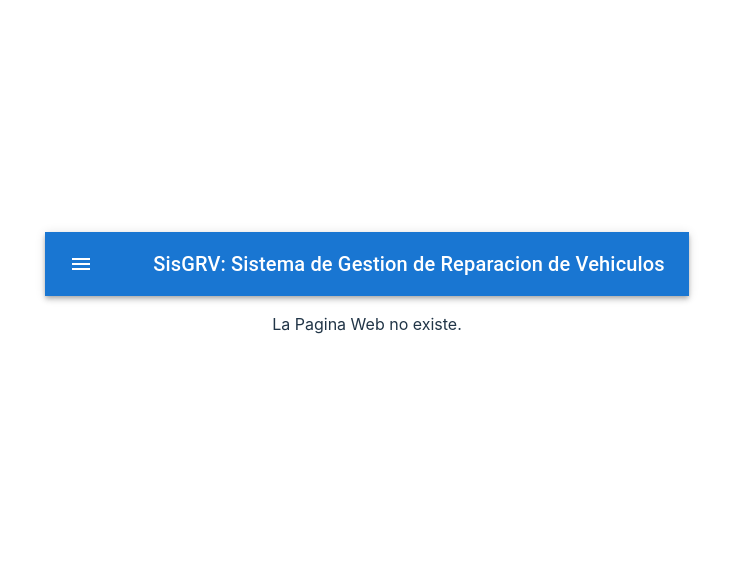
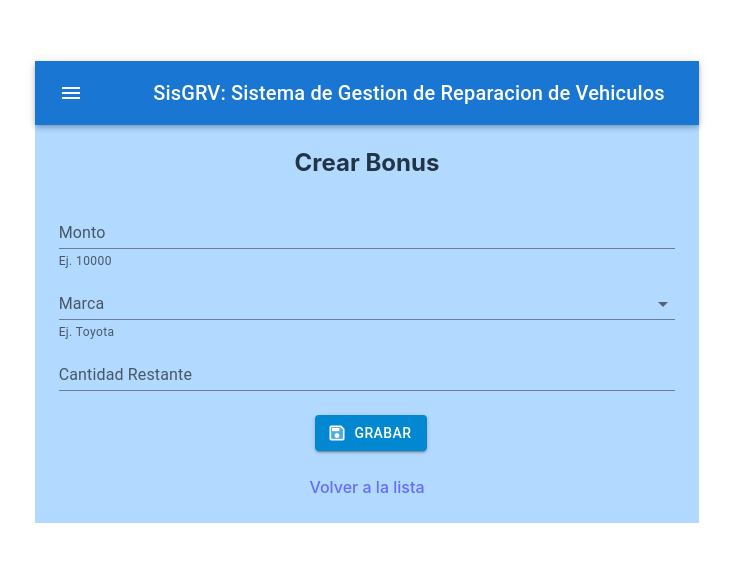
Before and after one commit to Irictm/lab1TingesoFrontend, a React (Vite) app: page /bonus/add in a window 1280 px wide. Shown: the part 108-670 px from the top of the page, without its empty margins (273-1006 px from the left). Built offline with nearby package versions, Linux system fonts and the light colour scheme.

Commit message:
Se agrega Home, se restringen las selecciones para campos en la creacion y edicion de entidades que deberian tener limitadas opciones.

```diff
--- a/src/App.jsx
+++ b/src/App.jsx
@@ -9,6 +9,8 @@ import AddEditRepair from './components/AddEditRepair';
 import AddOperation from './components/AddOperation';
 import R1VehicleReport from './components/R1VehicleReport';
 import BonusList from './components/BonusList';
+import AddEditBonus from './components/AddEditBonus';
+import Home from './components/Home';
 
 function App() {
   return (
@@ -16,6 +18,7 @@ function App() {
     <div className="container">
       <Navbar></Navbar>
       <Routes>
+        <Route path="/home" element={<Home/>}/>
         <Route path="/vehicles/add" element={<AddEditVehicle/>}/>
         <Route path="/vehicles/edit/:id" element={<AddEditVehicle/>}/>
         <Route path="/vehicles" element={<VehicleList/>} />
@@ -24,6 +27,8 @@ function App() {
         <Route path="/repairs/edit/:id" element={<AddEditRepair/>}/>
         <Route path="/operation/add" element={<AddOperation/>} />
         <Route path="/bonus" element={<BonusList/>} />
+        <Route path="/bonus/add" element={<AddEditBonus/>} />
+        <Route path="/bonus/edit/:id" element={<AddEditBonus/>} />
         <Route path="/reports/r1" element={<R1VehicleReport/>} />
         <Route path="*" element={<NotFound/>} />
       </Routes>
--- /dev/null
+++ b/src/components/AddEditBonus.jsx
@@ -0,0 +1,150 @@
+import { useState, useEffect } from "react";
+import { Link, useParams, useNavigate } from "react-router-dom";
+import bonusService from "../services/bonus.service";
+import { Box, Button, FormControl, TextField, alpha, MenuItem } from "@mui/material";
+import SaveTwoToneIcon from '@mui/icons-material/SaveTwoTone';
+
+const AddEditBonus = () => {
+    const { id } = useParams()
+    const [amount, setAmount] = useState("");
+    const [brand, setBrand] = useState("");
+    const [numberRemaining, setNumberRemaining] = useState("");
+
+    const [titleBonusForm, setTitleBonusForm] = useState("");
+    const navigate = useNavigate();
+
+    const brands = [
+        {
+            value: 'Toyota'
+        },
+        {
+            value: 'Kia'
+        },
+        {
+            value: 'Honda'
+        },
+        {
+            value: 'Ford'
+        },
+        {
+            value: 'Chevrolet'
+        },
+        {
+            value: 'Hyundai'
+        }
+    ];
+
+    const saveBonus = (e) => {
+        e.preventDefault();
+
+        const bonus = { id, amount, brand, numberRemaining };
+        if (id) {
+            bonusService.update(bonus)
+            .then((response) => {
+                console.log("Bonus actualizando.", response.data);
+                navigate("/bonus");
+            })
+            .catch((error) => {
+                console.log("Error actualizando el bonus.", error);
+            });
+        } else {
+            bonusService.create(bonus)
+            .then((response) => {
+                console.log("Bonus ha sido añadido.", response.data);
+                navigate("/bonus");
+            })
+            .catch((error) => {
+                console.log("Error en la creacion de un nuevo bonus", error);
+            });
+        }
+    };
+
+    useEffect(() => {
+        if (id) {
+            setTitleBonusForm("Editar Bonus");
+            bonusService.get(id).then((bonus) => {
+                setAmount(bonus.data.amount);
+                setBrand(bonus.data.brand);
+                setNumberRemaining(bonus.data.numberRemaining);
+            })
+            .catch((error) => {
+                console.log("Se ha producido un error.", error);
+              });
+        } else {
+            setTitleBonusForm("Crear Bonus");
+        }
+    }, []);
+
+    return(
+        <Box
+          display="flex"
+          flexDirection="column"
+          alignItems="center"
+          justifyContent="center"
+          component="form"
+          sx={{ bgcolor: alpha("#0080ff", 0.3), pl: 3, pr: 3}}
+        >
+            <h2> {titleBonusForm} </h2>
+            <form>
+                <FormControl fullWidth>
+                    <TextField
+                      id="amount"
+                      label="Monto"
+                      value={amount}
+                      type="number"
+                      variant="standard"
+                      onChange={(e) => setAmount(e.target.value)}
+                      helperText="Ej. 10000"
+                    />
+                </FormControl>
+
+                <FormControl fullWidth>
+                    <TextField
+                     id="brand"
+                     select
+                     label="Marca"
+                     value={brand}
+                     variant="standard"
+                     onChange={(e) => setBrand(e.target.value)}
+                     helperText="Ej. Toyota"
+                     >
+                        {brands.map((option) => (
+                          <MenuItem key={option.value} value={option.value}>
+                            {option.value}
+                          </MenuItem>
+                        ))}
+                     </TextField>
+                </FormControl>
+
+                <FormControl fullWidth>
+                    <TextField
+                     id="numberRemaining"
+                     label="Cantidad Restante"
+                     type="number"
+                     value={numberRemaining}
+                     variant="standard"
+                     onChange={(e) => setNumberRemaining(e.target.value)}
+                    />
+                </FormControl>
+
+                <FormControl>
+                    <br />
+                    <Button
+                      variant="contained"
+                      color="info"
+                      onClick={(e) => saveBonus(e)}
+                      style={{ marginLeft: "0.5rem" }}
+                      startIcon={<SaveTwoToneIcon />}
+                    >
+                    Grabar
+                    </Button>
+                </FormControl>
+            </form>
+            <br />
+            <Link to="/bonus">Volver a la lista</Link>
+            <br />
+        </Box>
+    );
+};
+
+export default AddEditBonus;
--- a/src/components/AddEditRepair.jsx
+++ b/src/components/AddEditRepair.jsx
@@ -128,11 +128,11 @@ const AddEditRepair = () => {
                 <FormControl fullWidth>
                     <TextField
                      id="totalAmount"
+                     disabled
                      label="Costo total"
                      type="number"
                      value={totalAmount}
                      variant="standard"
-                     onChange={(e) => setTotalAmount(e.target.value)}
                     />
                 </FormControl>
 
--- a/src/components/AddEditVehicle.jsx
+++ b/src/components/AddEditVehicle.jsx
@@ -1,7 +1,7 @@
 import { useState, useEffect } from "react";
 import { Link, useParams, useNavigate } from "react-router-dom";
 import vehicleService from "../services/vehicle.service";
-import { Box, Button, FormControl, TextField, alpha } from "@mui/material";
+import { Box, Button, FormControl, TextField, alpha, MenuItem } from "@mui/material";
 import SaveTwoToneIcon from '@mui/icons-material/SaveTwoTone';
 
 const AddEditVehicle = () => {
@@ -17,6 +17,60 @@ const AddEditVehicle = () => {
 
     const [titleVehicleForm, setTitleVehicleForm] = useState("");
     const navigate = useNavigate();
+
+    const brands = [
+        {
+            value: 'Toyota'
+        },
+        {
+            value: 'Kia'
+        },
+        {
+            value: 'Honda'
+        },
+        {
+            value: 'Ford'
+        },
+        {
+            value: 'Chevrolet'
+        },
+        {
+            value: 'Hyundai'
+        }
+    ];
+
+    const types = [
+        {
+            value: 'Sedan'
+        },
+        {
+            value: 'Hatchback'
+        },
+        {
+            value: 'SUV'
+        },
+        {
+            value: 'Pickup'
+        },
+        {
+            value: 'Furgoneta'
+        }
+    ];
+
+    const motorTypes = [
+        {
+            value: 'Gasolina'
+        },
+        {
+            value: 'Diesel'
+        },
+        {
+            value: 'Hibrido'
+        },
+        {
+            value: 'Electrico'
+        }
+    ];
 
     const saveVehicle = (e) => {
         e.preventDefault();
@@ -87,14 +141,20 @@ const AddEditVehicle = () => {
                 </FormControl>
 
                 <FormControl fullWidth>
-                    <TextField
+                <TextField
                      id="brand"
+                     select
                      label="Marca"
                      value={brand}
                      variant="standard"
                      onChange={(e) => setBrand(e.target.value)}
-                     helperText="Ej. Toyota"
-                    />
+                     >
+                        {brands.map((option) => (
+                          <MenuItem key={option.value} value={option.value}>
+                            {option.value}
+                          </MenuItem>
+                        ))}
+                     </TextField>
                 </FormControl>
 
                 <FormControl fullWidth>
@@ -110,11 +170,18 @@ const AddEditVehicle = () => {
                 <FormControl fullWidth>
                     <TextField
                      id="type"
+                     select
                      label="Tipo de Auto"
                      value={type}
                      variant="standard"
                      onChange={(e) => setType(e.target.value)}
-                    />
+                     >
+                        {types.map((option) => (
+                          <MenuItem key={option.value} value={option.value}>
+                            {option.value}
+                          </MenuItem>
+                        ))}
+                     </TextField>
                 </FormControl>
 
                 <FormControl fullWidth sx={{ mt: 2}}>
@@ -134,11 +201,18 @@ const AddEditVehicle = () => {
                 <FormControl fullWidth>
                     <TextField
                      id="motorType"
+                     select
                      label="Tipo de Motor"
                      value={motorType}
                      variant="standard"
                      onChange={(e) => setMotorType(e.target.value)}
-                    />
+                     >
+                        {motorTypes.map((option) => (
+                          <MenuItem key={option.value} value={option.value}>
+                            {option.value}
+                          </MenuItem>
+                        ))}
+                     </TextField>
                 </FormControl>
 
                 <FormControl fullWidth>
--- a/src/components/Home.jsx
+++ b/src/components/Home.jsx
@@ -0,0 +1,17 @@
+const Home = () => {
+    return (
+    <div>
+        <h1>SisGRV: Sistema de Gestión de Reparacion de Vehiculos</h1>
+        <p>
+          SisGRV es una aplicación web para gestionar reparaciones de autos y datos asociados a estos.
+          Esta aplicación ha sido desarrollada usando tecnologías como{" "}
+          <a href="https://spring.io/projects/spring-boot">Spring Boot</a> (para
+          el backend), <a href="https://reactjs.org/">React</a> (para el Frontend)
+          y <a href="https://www.mysql.com/products/community/">MySQL</a> (para la
+          base de datos).
+        </p>
+    </div>
+    );
+};
+
+export default Home;
```
